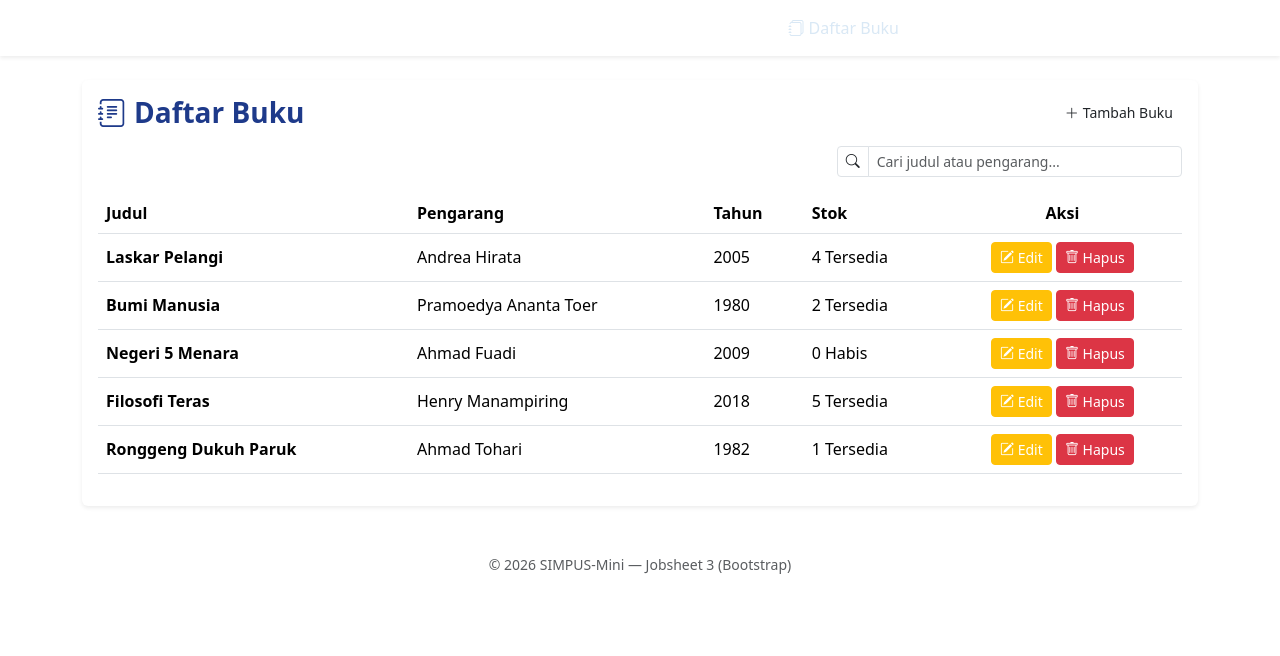
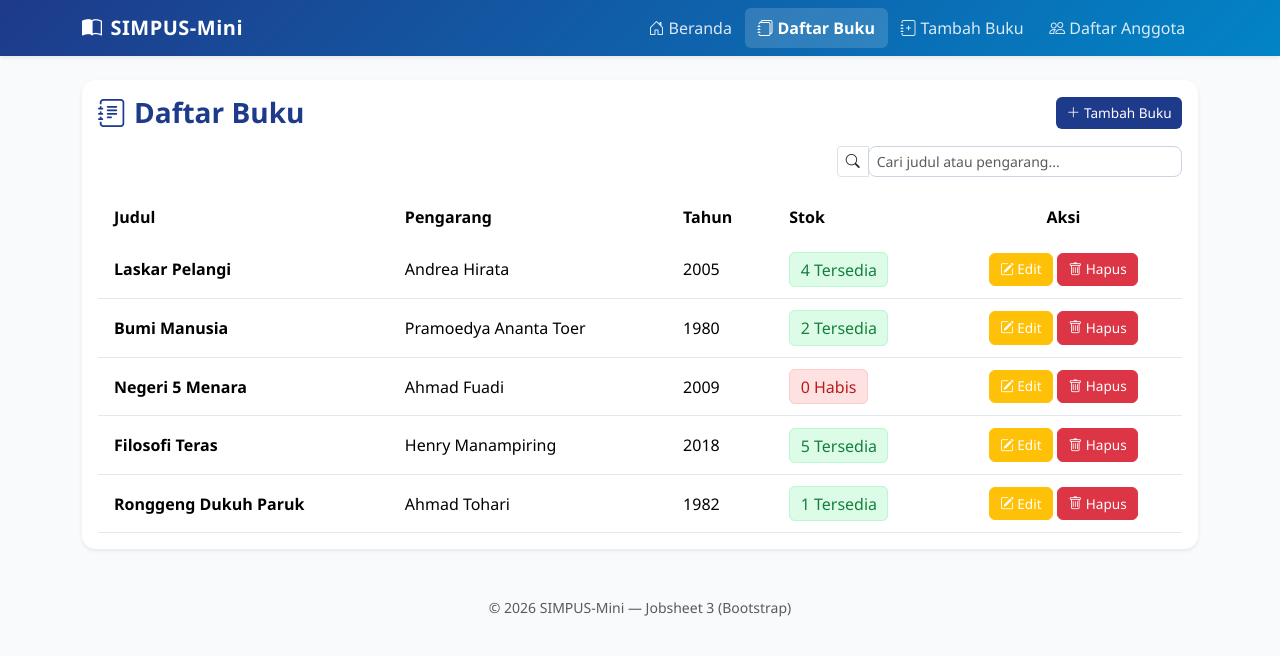
Before and after one commit to royandnr/Jobsheet-4, a plain HTML site: page buku/list.html in a window 1280 px wide. Drawn offline with nearby package versions, Linux system fonts and the light colour scheme.

Commit message:
style css

```diff
--- a/assets/css/style.css
+++ b/assets/css/style.css
@@ -1,16 +1,155 @@
-/* Override kecil di atas Bootstrap agar tetap konsisten dengan warna brand SIMPUS-Mini */
+/* ==========================================================================
+   1. GLOBAL & BODY
+   ========================================================================== */
+body {
+    background-color: #f8fafc;
+    color: #0f172a;
+    font-family: 'Segoe UI', system-ui, -apple-system, sans-serif;
+}
 
-.navbar-brand,
+/* ==========================================================================
+   2. NAVBAR & NAVIGATION
+   ========================================================================== */
+.navbar-custom {
+    background: linear-gradient(135deg, #1e3a8a 0%, #0284c7 100%) !important;
+    box-shadow: 0 4px 12px rgba(0, 0, 0, 0.08);
+}
+
+.navbar-brand {
+    color: #ffffff !important;
+    font-weight: 700 !important;
+    letter-spacing: 0.5px;
+}
+
 .nav-link {
-    color: #fff !important;
+    color: rgba(255, 255, 255, 0.85) !important;
+    transition: all 0.2s ease-in-out;
+    padding: 0.5rem 0.8rem !important;
+    border-radius: 6px;
 }
 
 .nav-link:hover,
 .nav-link.active {
-    color: #d9e8f5 !important;
+    color: #ffffff !important;
+    background-color: rgba(255, 255, 255, 0.15);
+    font-weight: 600;
 }
 
-form button[type="submit"]:hover,
-button[type="submit"]:hover {
-    background-color: #164869 !important;
+/* ==========================================================================
+   3. CARDS & STAT BOXES
+   ========================================================================== */
+.card {
+    border: none !important;
+    border-radius: 14px !important;
+    box-shadow: 0 4px 6px -1px rgba(0, 0, 0, 0.05), 0 2px 4px -1px rgba(0, 0, 0, 0.03);
+    background-color: #ffffff;
 }
+
+.card-hover {
+    transition: transform 0.25s ease, box-shadow 0.25s ease;
+}
+
+.card-hover:hover {
+    transform: translateY(-5px);
+    box-shadow: 0 12px 20px -5px rgba(0, 0, 0, 0.1) !important;
+}
+
+.stat-box {
+    border-radius: 12px;
+    background-color: #ffffff;
+    border-top: 4px solid #0284c7;
+    padding: 1.25rem;
+}
+
+.stat-box.blue { border-top-color: #2563eb; }
+.stat-box.green { border-top-color: #10b981; }
+.stat-box.amber { border-top-color: #f59e0b; }
+
+/* ==========================================================================
+   4. TABLES
+   ========================================================================== */
+.table {
+    margin-bottom: 0;
+}
+
+.table thead tr {
+    background-color: #1e3a8a !important;
+    color: #ffffff !important;
+}
+
+.table thead th {
+    border: none;
+    padding: 12px 16px;
+    font-weight: 600;
+}
+
+.table tbody td {
+    padding: 12px 16px;
+    border-bottom-color: #e2e8f0;
+}
+
+.table-hover tbody tr:hover {
+    background-color: #f1f5f9 !important;
+}
+
+/* ==========================================================================
+   5. BUTTONS
+   ========================================================================== */
+.btn-primary-custom {
+    background-color: #1e3a8a;
+    color: #ffffff;
+    border: none;
+    border-radius: 8px;
+    padding: 0.5rem 1.25rem;
+    font-weight: 500;
+    transition: background-color 0.2s ease;
+}
+
+.btn-primary-custom:hover {
+    background-color: #1d4ed8;
+    color: #ffffff;
+}
+
+.btn-sm {
+    border-radius: 6px !important;
+    padding: 0.35rem 0.65rem !important;
+    font-size: 0.85rem;
+}
+
+/* ==========================================================================
+   6. FORMS
+   ========================================================================== */
+.form-control,
+.form-select {
+    border-radius: 8px !important;
+    border: 1px solid #cbd5e1;
+    padding: 0.6rem 0.9rem;
+    transition: border-color 0.2s ease, box-shadow 0.2s ease;
+}
+
+.form-control:focus,
+.form-select:focus {
+    border-color: #0284c7;
+    box-shadow: 0 0 0 3px rgba(2, 132, 199, 0.15);
+}
+
+/* ==========================================================================
+   7. BADGES
+   ========================================================================== */
+.badge-available {
+    background-color: #dcfce7;
+    color: #15803d;
+    border: 1px solid #bbf7d0;
+    padding: 0.35em 0.65em;
+    border-radius: 6px;
+    font-weight: 500;
+}
+
+.badge-empty {
+    background-color: #fee2e2;
+    color: #b91c1c;
+    border: 1px solid #fecaca;
+    padding: 0.35em 0.65em;
+    border-radius: 6px;
+    font-weight: 500;
+}
```
